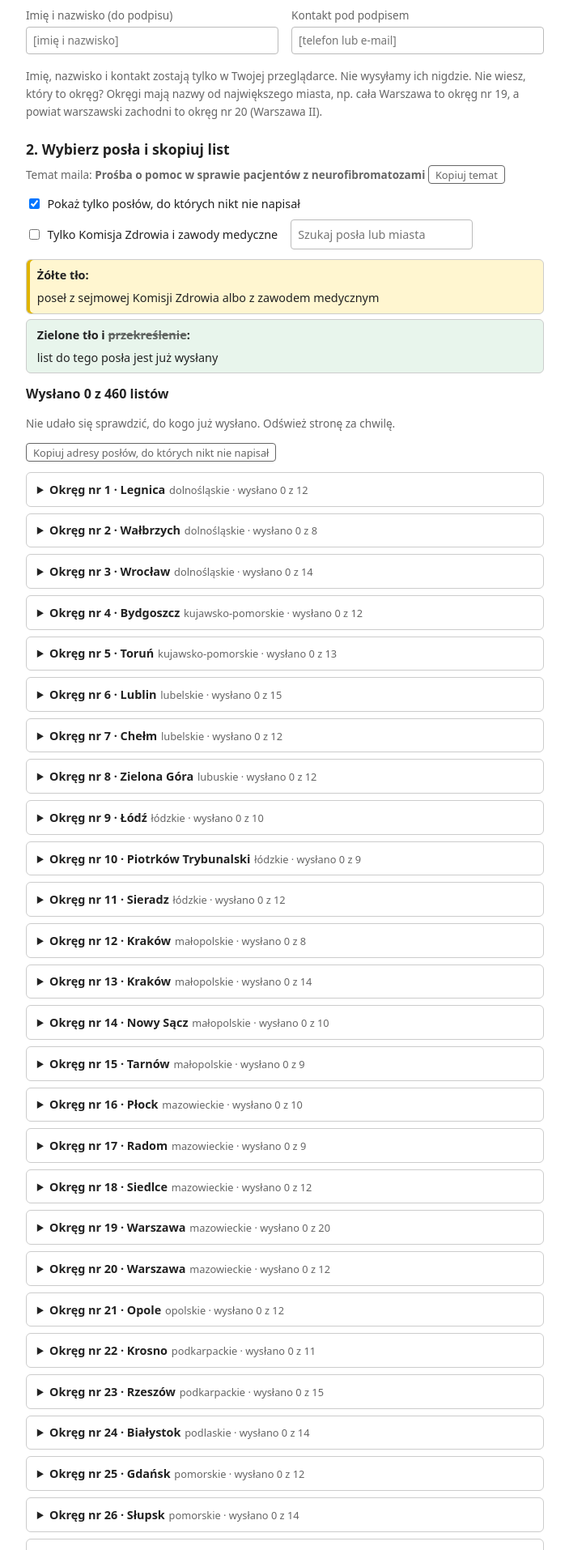
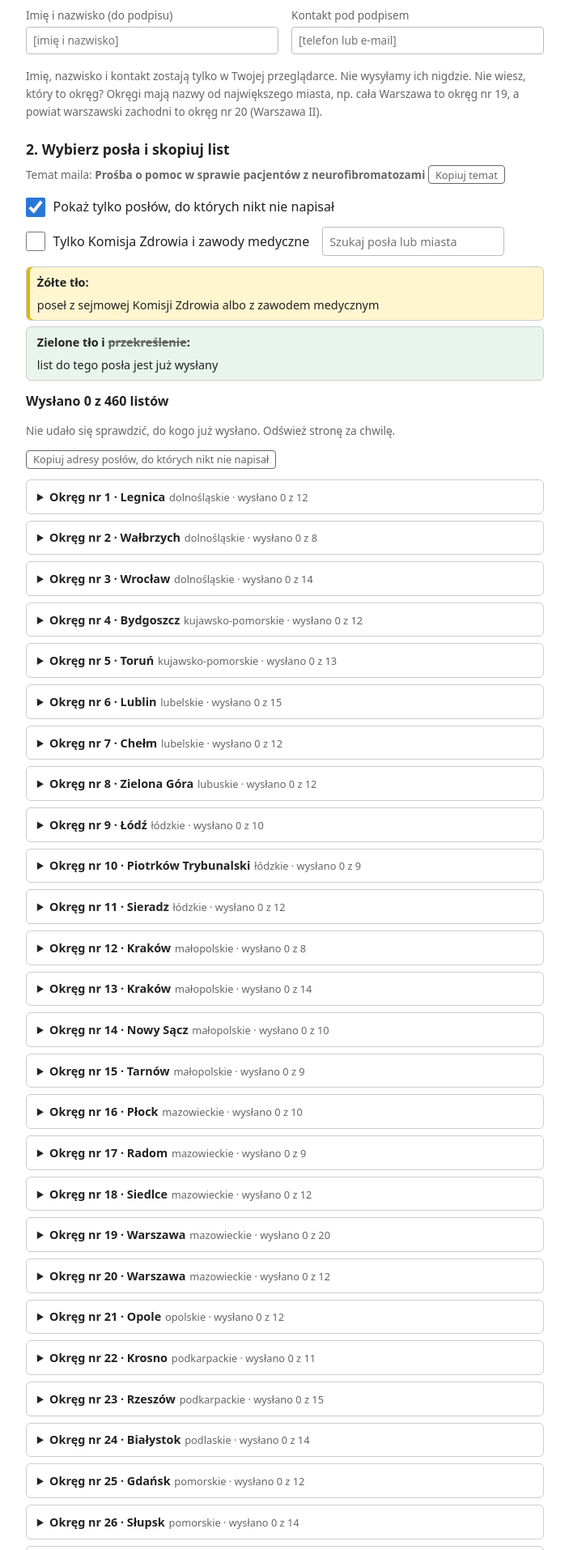
Before and after one commit to sylwiaeb/nf1news, a Jekyll site: the page built from napisz-do-posla.html, in a window 1280 px wide. Shown: the part 577-2491 px from the top of the page at 81% size, without its empty margins (288-991 px from the left). Built offline with Jekyll 4.4.1, drawn with Linux system fonts in a browser that asks for light colours.

Commit message:
Napisz do posła: większe pola do zaznaczenia
Co-Authored-By: Claude Opus 5.5 <noreply@anthropic.com>
Claude-Session: https://claude.ai/code/session_019jaYARiPE6Frw2ACyjsLsX

```diff
--- a/napisz-do-posla.html
+++ b/napisz-do-posla.html
@@ -12,7 +12,8 @@ description: "Lista posłów w podziale na 41 okręgi wyborcze, z gotową treśc
   .pos .krok { margin: 1.5rem 0 0.6rem; font-size: 1.1rem; }
   .pos .ust { display: grid; grid-template-columns: repeat(auto-fit, minmax(14rem, 1fr)); gap: 0.6rem 1rem; margin: 0 0 1rem; }
   .pos label { display: flex; flex-direction: column; gap: 0.2rem; color: #666; font-size: 0.85rem; }
-  .pos label.chk { flex-direction: row; align-items: center; gap: 0.4rem; color: inherit; font-size: 0.9rem; }
+  .pos label.chk { flex-direction: row; align-items: center; gap: 0.6rem; color: inherit; font-size: 1rem; cursor: pointer; padding: 0.2rem 0; }
+  .pos label.chk input[type=checkbox] { width: 1.5rem; height: 1.5rem; margin: 0; flex: none; accent-color: var(--c1); cursor: pointer; }
   .pos input[type=text], .pos input[type=search], .pos select { font: inherit; color: inherit; background: none; border: 1px solid #bbb; border-radius: 4px; padding: 0.35rem 0.5rem; min-width: 0; }
   .pos .filtry { display: flex; flex-wrap: wrap; gap: 0.5rem 1rem; align-items: center; margin: 0 0 0.8rem; }
   .pos .stan { color: #666; font-size: 0.85rem; margin: 0 0 0.8rem; }
```
